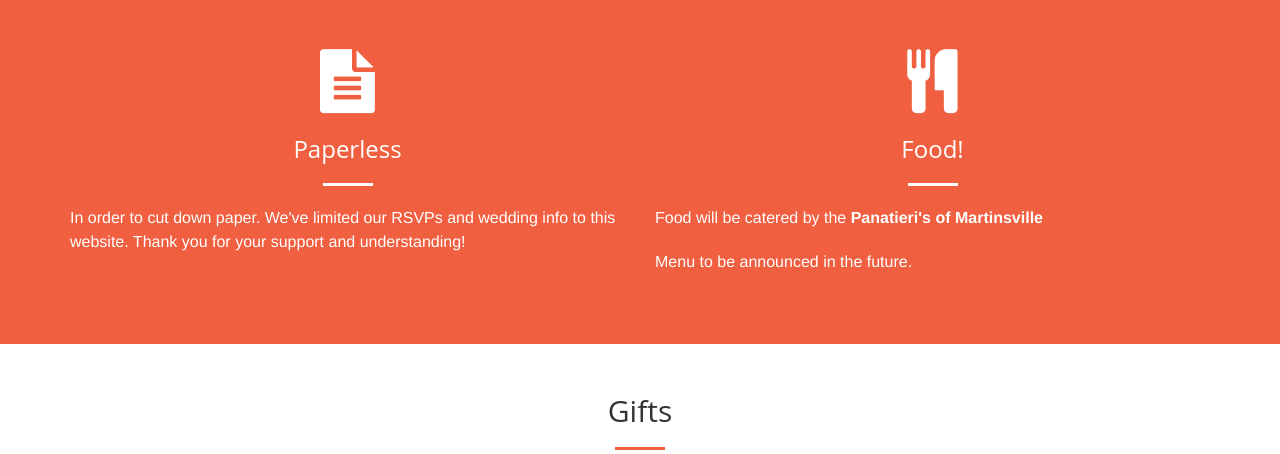
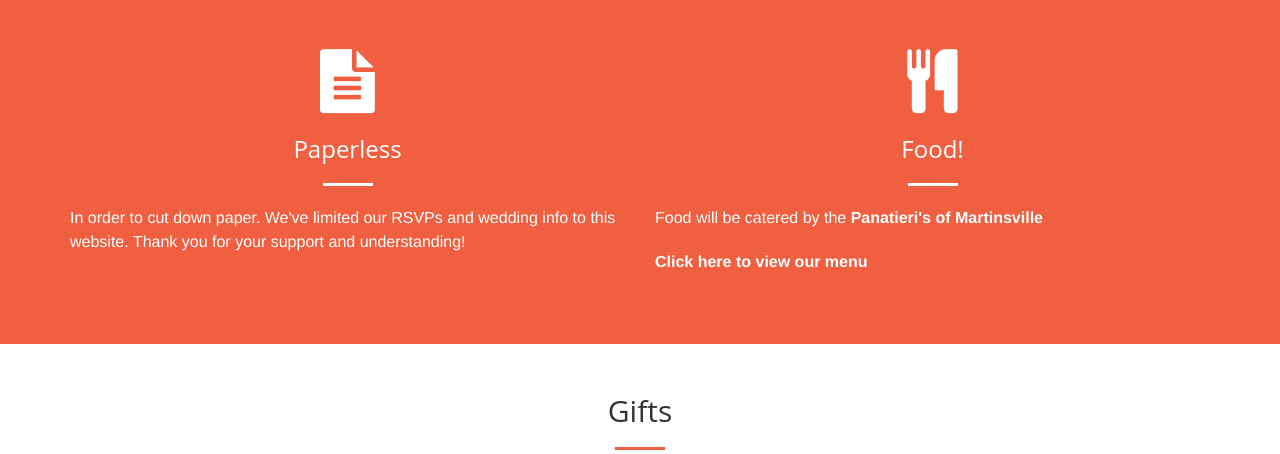
Before and after one commit to BongoEADGC6/django-wedding-website, a Django app: page / in a window 1280 px wide. Shown: the part 3318-3772 px from the top of the page. Run offline with Django 3.2, Linux system fonts and the light colour scheme; some libraries are stand-ins or nearby versions.

Commit message:
Updated Menu

```diff
--- a/website/bigday/templates/partials/misc.html
+++ b/website/bigday/templates/partials/misc.html
@@ -19,7 +19,7 @@
         	Food will be catered by the <a href=https://www.panatierisnj.com/ target="_blank">Panatieri's of Martinsville</a>
             </p>
             <p>
-                Menu to be announced in the future.
+            <a href='/menu.pdf'>Click here to view our menu</a>
             </p>
         </div>
     </div>
```
Also changed, not shown: 1 other file.
